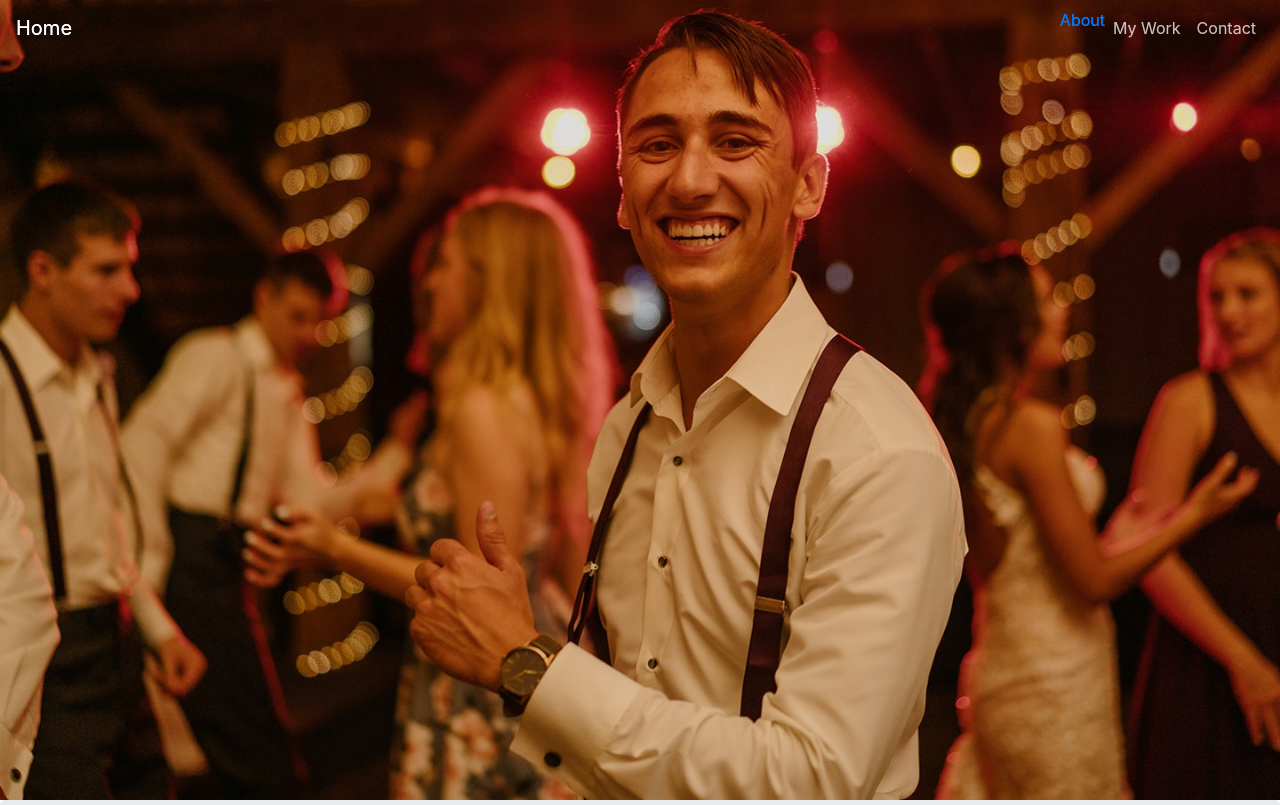
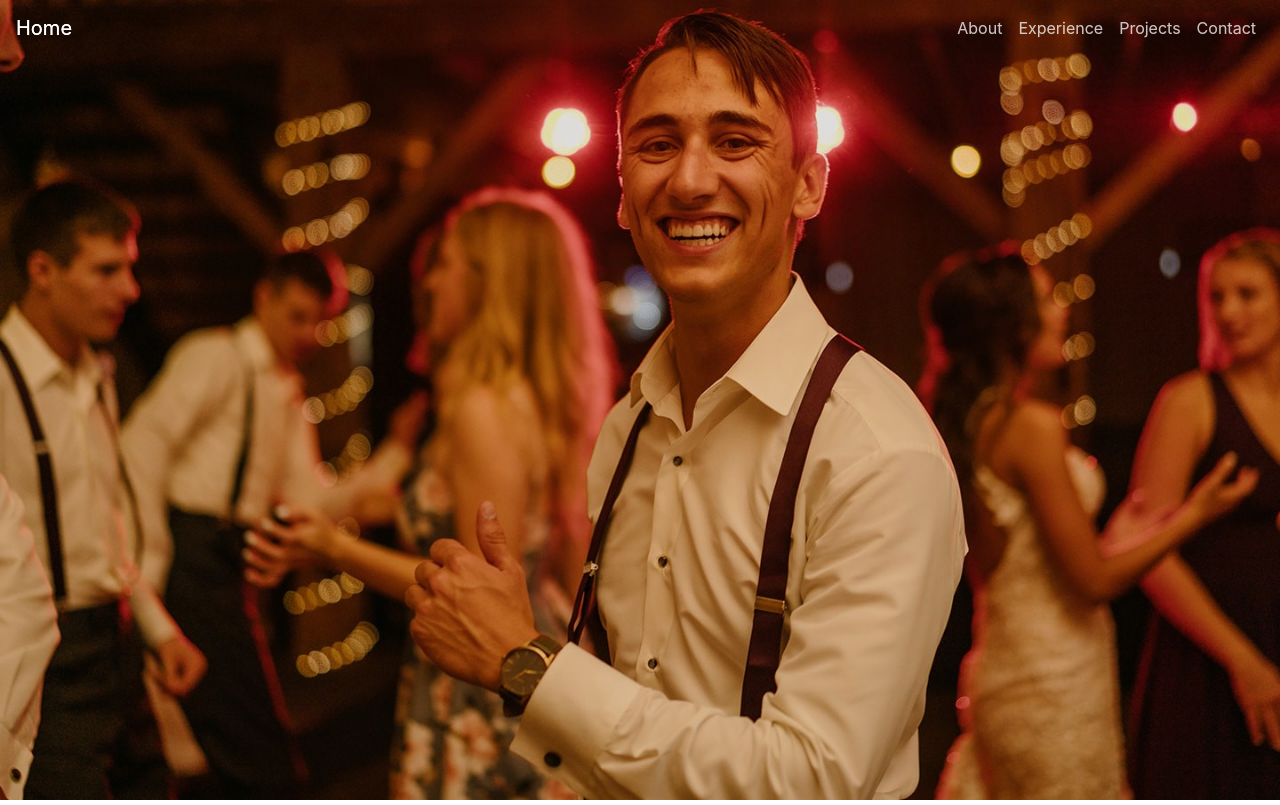
Before and after one commit to andyplank/andyplank.github.io, a React (Create React App) app: page /#/ in a window 1280 px wide. Shown: the top 805 px of the page. Built offline with nearby package versions, Linux system fonts and the light colour scheme.

Commit message:
Updated header

```diff
--- a/src/App.jsx
+++ b/src/App.jsx
@@ -6,6 +6,8 @@ import Header from './components/Header';
 import Projects from './components/Projects';
 import PreLoader from './components/PreLoader';
 import Footer from './components/Footer';
+import Experience from './components/Experience';
+import About from './components/About';
 
 function App() {
   const [loading, setLoading] = useState(true);
@@ -19,6 +21,8 @@ function App() {
       <PreLoader loading={loading} />
       <Header />
       <Landing />
+      <About />
+      <Experience />
       <Projects />
       <Footer />
     </div>
--- a/src/components/About.jsx
+++ b/src/components/About.jsx
@@ -1,7 +1,7 @@
 import React from 'react';
 
 const About = () => (
-  <div />
+  <div id="about" />
 
 );
 
--- a/src/components/Header.jsx
+++ b/src/components/Header.jsx
@@ -6,13 +6,14 @@ function Header() {
   return (
     <div>
       <Navbar fixed="top" collapseOnSelect expand="lg" variant="dark" className="transparent">
-        <Navbar.Brand>Home</Navbar.Brand>
+        <Navbar.Brand href="#">Home</Navbar.Brand>
         <Navbar.Toggle aria-controls="responsive-navbar-nav" />
         <Navbar.Collapse>
           <Nav className="ml-auto">
-            <a href="#test">About</a>
-            <Nav.Link>My Work</Nav.Link>
-            <Nav.Link>Contact</Nav.Link>
+            <Nav.Link href="#about">About</Nav.Link>
+            <Nav.Link href="#experience">Experience</Nav.Link>
+            <Nav.Link href="#projects">Projects</Nav.Link>
+            <Nav.Link href="#contact">Contact</Nav.Link>
           </Nav>
         </Navbar.Collapse>
       </Navbar>
--- a/src/components/Landing.jsx
+++ b/src/components/Landing.jsx
@@ -4,7 +4,7 @@ import Header from './Header';
 
 function Landing() {
   return (
-    <div className="LandingImage">
+    <div id="#" className="LandingImage">
       <Header />
     </div>
   );
--- a/src/components/PreLoader.jsx
+++ b/src/components/PreLoader.jsx
@@ -1,6 +1,7 @@
 import React, { useState } from 'react';
 import './PreLoader.css';
 
+// Don't need prop checking here
 // eslint-disable-next-line react/prop-types
 const PreLoader = ({ loading }) => {
   const [fading, setFading] = useState(true);
@@ -8,8 +9,6 @@ const PreLoader = ({ loading }) => {
   setTimeout(() => {
     setFading(false);
   }, 1500);
-
-  console.log(loading);
 
   return (
     <div className={loading ? 'loader_bg' : 'loader_bg hide'}>
--- a/src/components/Projects.jsx
+++ b/src/components/Projects.jsx
@@ -2,9 +2,9 @@ import React from 'react';
 import Jumbotron from 'react-bootstrap/Jumbotron';
 
 const Projects = () => (
-  <div>
+  <div id="projects">
     <Jumbotron className="text-center">
-      <h1 id="test">My Work</h1>
+      <h1>My Work</h1>
       <p>
         This is some of the work that I am particularly proud of.
         I have some of my technical projects below, but I also
```
